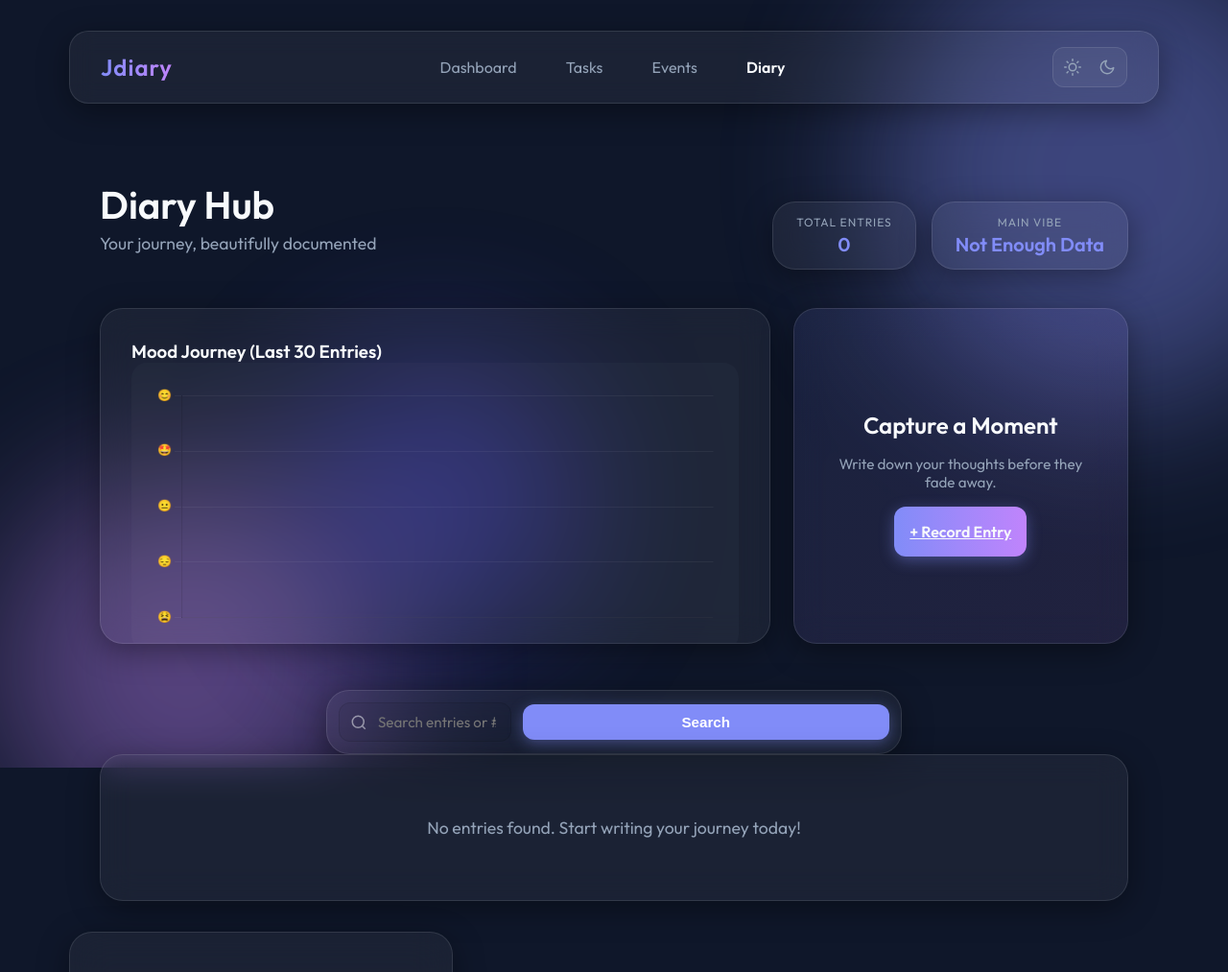
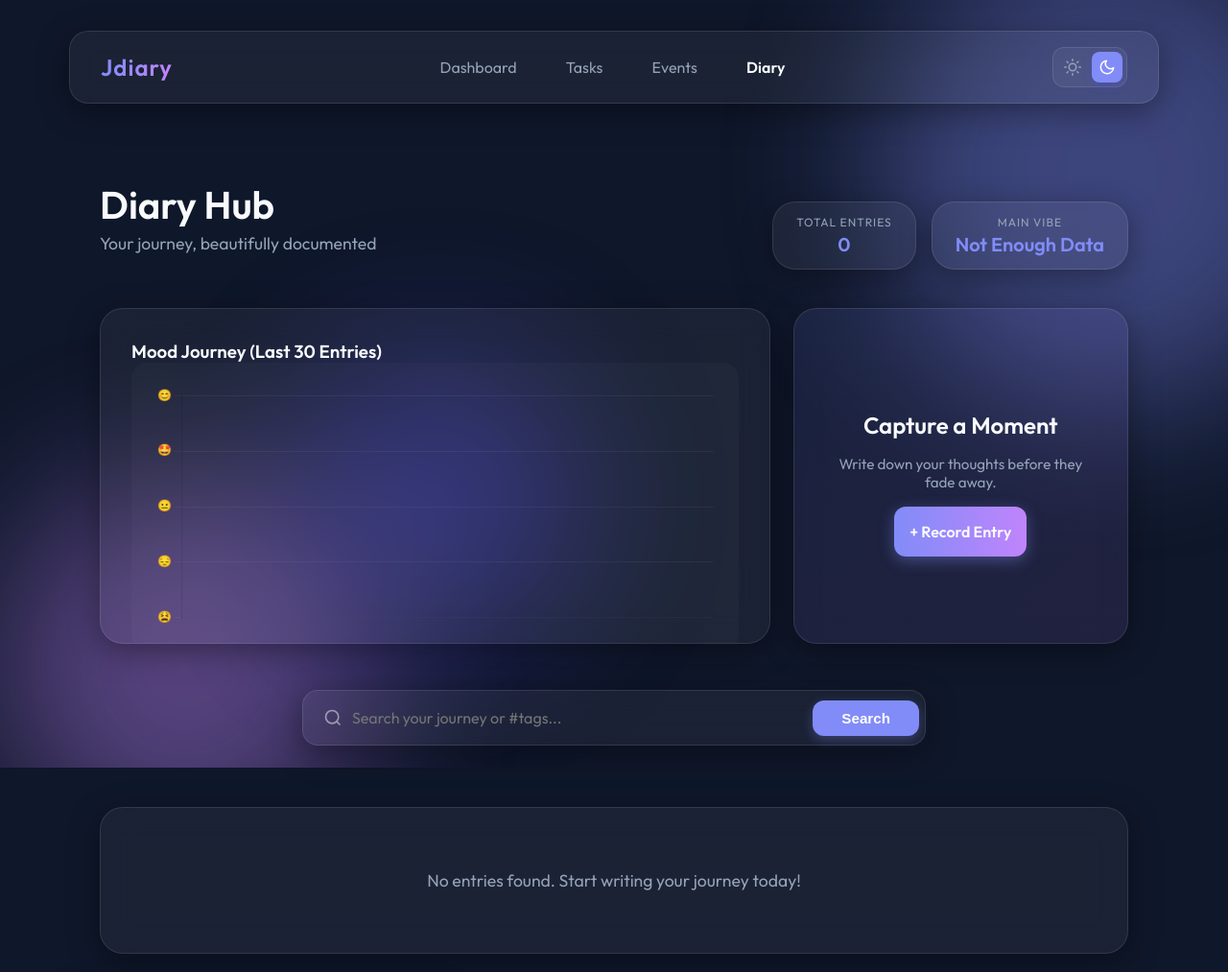
Before and after one commit to Jeremiahkariuki/personal-diary-planner, a Django app: page /diary/history/ in a window 1280 px wide. Shown: the top 1013 px of the page at 96% size. Run offline with Django 5.2, Linux system fonts and the light colour scheme; the visitor is signed in with stand-in values (Sample User, id 1); data that the repository does not hold is empty.

Commit message:
Dairy page

```diff
--- a/templates/history.html
+++ b/templates/history.html
@@ -99,10 +99,85 @@
             font-size: 0.95rem;
         }
 
-        .history-grid {
-            display: grid;
-            grid-template-columns: repeat(auto-fill, minmax(320px, 1fr));
-            gap: 1.5rem;
+        .promo-content .add-btn {
+            text-decoration: none !important;
+        }
+
+
+        .search-section {
+            margin-bottom: 4rem;
+            display: flex;
+            justify-content: center;
+        }
+
+        .search-form {
+            display: flex;
+            gap: 0;
+            align-items: center;
+            max-width: 650px;
+            width: 100%;
+            background: var(--glass-bg);
+            backdrop-filter: blur(12px);
+            border: 1px solid var(--glass-border);
+            border-radius: 16px;
+            padding: 6px;
+            box-shadow: var(--glass-shadow);
+        }
+
+        .search-input-wrapper {
+            position: relative;
+            flex-grow: 1;
+            display: flex;
+            align-items: center;
+        }
+
+        .search-icon-svg {
+            position: absolute;
+            left: 15px;
+            opacity: 0.5;
+            pointer-events: none;
+        }
+
+        .search-field {
+            width: 100%;
+            background: transparent;
+            border: none;
+            padding: 12px 15px 12px 45px;
+            color: var(--text-primary);
+            font-family: inherit;
+            font-size: 1rem;
+            outline: none;
+        }
+
+        .search-submit-btn {
+            padding: 10px 30px;
+            font-size: 0.95rem;
+            font-weight: 600;
+            background: var(--accent-primary);
+            color: white;
+            border: none;
+            border-radius: 12px;
+            cursor: pointer;
+            transition: all 0.3s ease;
+            box-shadow: 0 4px 12px rgba(129, 140, 248, 0.3);
+        }
+
+        .search-submit-btn:hover {
+            transform: translateY(-2px);
+            box-shadow: 0 6px 15px rgba(129, 140, 248, 0.4);
+            filter: brightness(1.1);
+        }
+
+        .clear-search-link {
+            color: var(--text-secondary);
+            text-decoration: none;
+            font-size: 0.85rem;
+            padding: 0 15px;
+            transition: color 0.2s ease;
+        }
+
+        .clear-search-link:hover {
+            color: var(--accent-primary);
         }
 
         .history-card {
@@ -213,24 +332,20 @@
             </section>
 
             <section class="search-section">
-                <form method="GET" class="glass-card"
-                    style="padding: 0.75rem; display: flex; gap: 0.75rem; align-items: center; max-width: 600px; margin: 0 auto;">
-                    <div style="position: relative; flex-grow: 1; display: flex; align-items: center;">
-                        <svg viewBox="0 0 24 24" width="18" height="18" stroke="currentColor" stroke-width="2"
-                            fill="none" style="position: absolute; left: 12px; opacity: 0.5;">
+                <form method="GET" class="search-form">
+                    <div class="search-input-wrapper">
+                        <svg class="search-icon-svg" viewBox="0 0 24 24" width="20" height="20" stroke="currentColor"
+                            stroke-width="2" fill="none">
                             <circle cx="11" cy="11" r="8"></circle>
                             <line x1="21" y1="21" x2="16.65" y2="16.65"></line>
                         </svg>
-                        <input type="text" name="q" placeholder="Search entries or #tags..."
-                            value="{{query|default:''}}"
-                            style="width: 100%; background: rgba(0,0,0,0.05); border: 1px solid rgba(0,0,0,0.1); padding: 10px 15px 10px 40px; border-radius: 12px; color: var(--text-primary); font-family: inherit; font-size: 0.95rem;">
+                        <input type="text" name="q" class="search-field" placeholder="Search your journey or #tags..."
+                            value="{{query|default:''}}">
                     </div>
-                    <button type="submit" class="add-btn primary-btn"
-                        style="padding: 10px 25px; margin: 0; font-size: 0.95rem; background: var(--accent-primary); color: white; border: none; border-radius: 12px; cursor: pointer;">Search</button>
                     {% if query %}
-                    <a href="{% url 'diary_history' %}"
-                        style="color: var(--text-secondary); text-decoration: none; font-size: 0.9rem; padding: 0 5px;">Clear</a>
+                    <a href="{% url 'diary_history' %}" class="clear-search-link">Clear</a>
                     {% endif %}
+                    <button type="submit" class="search-submit-btn">Search</button>
                 </form>
             </section>
 
```
Also changed, not shown: other parts of templates/history.html (+46 -1 lines).
